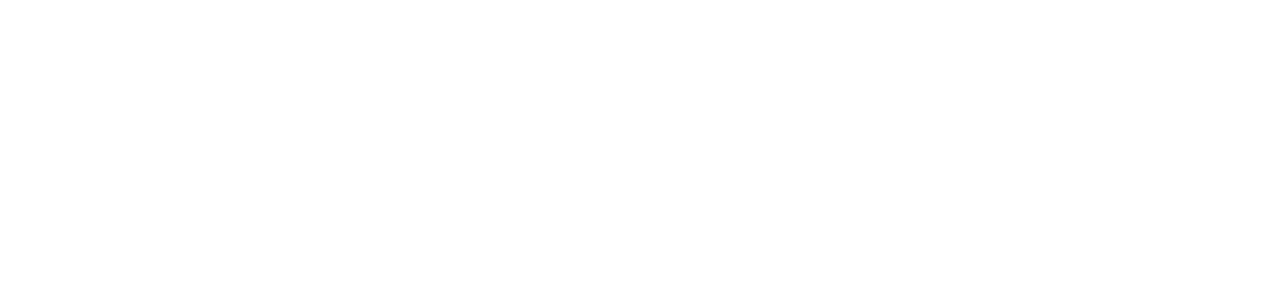
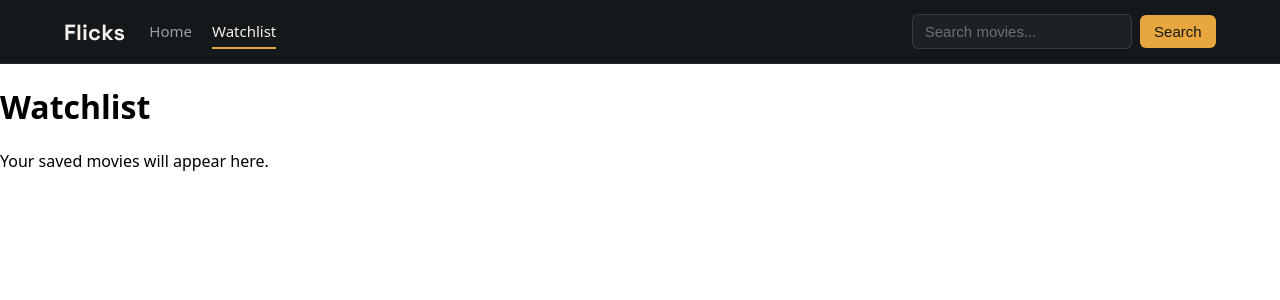
Before and after one commit to Haani-110/Flicks, a React (Vite) app: page /watchlist in a window 1280 px wide. Before the commit this address had no page. Shown: the top 300 px of the page. Built offline with nearby package versions, Linux system fonts and the light colour scheme.

Commit message:
feat: implement prompt 2 requirements

```diff
--- a/index.html
+++ b/index.html
@@ -3,6 +3,12 @@
   <head>
     <meta charset="UTF-8" />
     <meta name="viewport" content="width=device-width, initial-scale=1.0" />
+    <link rel="preconnect" href="https://fonts.googleapis.com" />
+    <link rel="preconnect" href="https://fonts.gstatic.com" crossorigin />
+    <link
+      href="https://fonts.googleapis.com/css2?family=Space+Grotesk:wght@500;700&display=swap"
+      rel="stylesheet"
+    />
     <title>Flicks</title>
   </head>
   <body>
--- a/src/App.tsx
+++ b/src/App.tsx
@@ -1,11 +1,17 @@
 import { Routes, Route } from 'react-router-dom'
+import Header from './components/Header'
 import Home from './pages/Home'
+import Watchlist from './pages/Watchlist'
 
 function App() {
   return (
-    <Routes>
-      <Route path="/" element={<Home />} />
-    </Routes>
+    <>
+      <Header />
+      <Routes>
+        <Route path="/" element={<Home />} />
+        <Route path="/watchlist" element={<Watchlist />} />
+      </Routes>
+    </>
   )
 }
 
--- /dev/null
+++ b/src/components/Header.css
@@ -0,0 +1,122 @@
+.header {
+  background-color: #14181a;
+  border-bottom: 1px solid rgba(243, 241, 236, 0.08);
+  position: sticky;
+  top: 0;
+  z-index: 10;
+}
+
+.header__inner {
+  max-width: 1200px;
+  margin: 0 auto;
+  padding: 0.875rem 1.5rem;
+  display: flex;
+  align-items: center;
+  gap: 1.5rem;
+  flex-wrap: wrap;
+}
+
+.header__brand {
+  font-family: 'Space Grotesk', system-ui, sans-serif;
+  font-weight: 700;
+  font-size: 1.375rem;
+  color: #f3f1ec;
+  text-decoration: none;
+  letter-spacing: 0.01em;
+}
+
+.header__nav {
+  display: flex;
+  align-items: center;
+  gap: 1.25rem;
+  margin-right: auto;
+}
+
+.header__link {
+  font-size: 0.9375rem;
+  color: #9aa1a6;
+  text-decoration: none;
+  padding: 0.375rem 0;
+  border-bottom: 2px solid transparent;
+  transition: color 0.15s ease;
+}
+
+.header__link:hover {
+  color: #f3f1ec;
+}
+
+.header__link--active {
+  color: #f3f1ec;
+  border-bottom-color: #e8a73e;
+}
+
+.header__search {
+  display: flex;
+  align-items: center;
+  gap: 0.5rem;
+}
+
+.header__search-input {
+  background-color: #1d2124;
+  border: 1px solid rgba(243, 241, 236, 0.12);
+  border-radius: 6px;
+  color: #f3f1ec;
+  font-size: 0.9375rem;
+  padding: 0.5rem 0.75rem;
+  width: 220px;
+  max-width: 100%;
+}
+
+.header__search-input::placeholder {
+  color: #6b7176;
+}
+
+.header__search-input:focus {
+  outline: none;
+  border-color: #e8a73e;
+}
+
+.header__search-button {
+  background-color: #e8a73e;
+  border: none;
+  border-radius: 6px;
+  color: #14181a;
+  cursor: pointer;
+  font-size: 0.9375rem;
+  font-weight: 500;
+  padding: 0.5rem 0.9rem;
+  transition: background-color 0.15s ease;
+  white-space: nowrap;
+}
+
+.header__search-button:hover {
+  background-color: #f0b75c;
+}
+
+.header__search-button:focus-visible,
+.header__link:focus-visible,
+.header__brand:focus-visible,
+.header__search-input:focus-visible {
+  outline: 2px solid #e8a73e;
+  outline-offset: 2px;
+}
+
+@media (max-width: 640px) {
+  .header__inner {
+    flex-direction: column;
+    align-items: stretch;
+  }
+
+  .header__nav {
+    margin-right: 0;
+  }
+
+  .header__search {
+    width: 100%;
+  }
+
+  .header__search-input {
+    width: 100%;
+    flex: 1;
+  }
+}
--- /dev/null
+++ b/src/components/Header.tsx
@@ -0,0 +1,59 @@
+import { useState } from 'react'
+import type { FormEvent } from 'react'
+import { NavLink } from 'react-router-dom'
+import './Header.css'
+
+function Header() {
+  const [searchTerm, setSearchTerm] = useState('')
+
+  const handleSearchSubmit = (event: FormEvent<HTMLFormElement>) => {
+    event.preventDefault()
+    // Search functionality will be implemented later.
+  }
+
+  return (
+    <header className="header">
+      <div className="header__inner">
+        <NavLink to="/" className="header__brand">
+          Flicks
+        </NavLink>
+
+        <nav className="header__nav" aria-label="Primary">
+          <NavLink
+            to="/"
+            end
+            className={({ isActive }) =>
+              isActive ? 'header__link header__link--active' : 'header__link'
+            }
+          >
+            Home
+          </NavLink>
+          <NavLink
+            to="/watchlist"
+            className={({ isActive }) =>
+              isActive ? 'header__link header__link--active' : 'header__link'
+            }
+          >
+            Watchlist
+          </NavLink>
+        </nav>
+
+        <form className="header__search" onSubmit={handleSearchSubmit} role="search">
+          <input
+            type="search"
+            className="header__search-input"
+            placeholder="Search movies..."
+            aria-label="Search movies"
+            value={searchTerm}
+            onChange={(event) => setSearchTerm(event.target.value)}
+          />
+          <button type="submit" className="header__search-button">
+            Search
+          </button>
+        </form>
+      </div>
+    </header>
+  )
+}
+
+export default Header
--- /dev/null
+++ b/src/pages/Watchlist.tsx
@@ -0,0 +1,10 @@
+function Watchlist() {
+  return (
+    <div>
+      <h1>Watchlist</h1>
+      <p>Your saved movies will appear here.</p>
+    </div>
+  )
+}
+
+export default Watchlist
```
